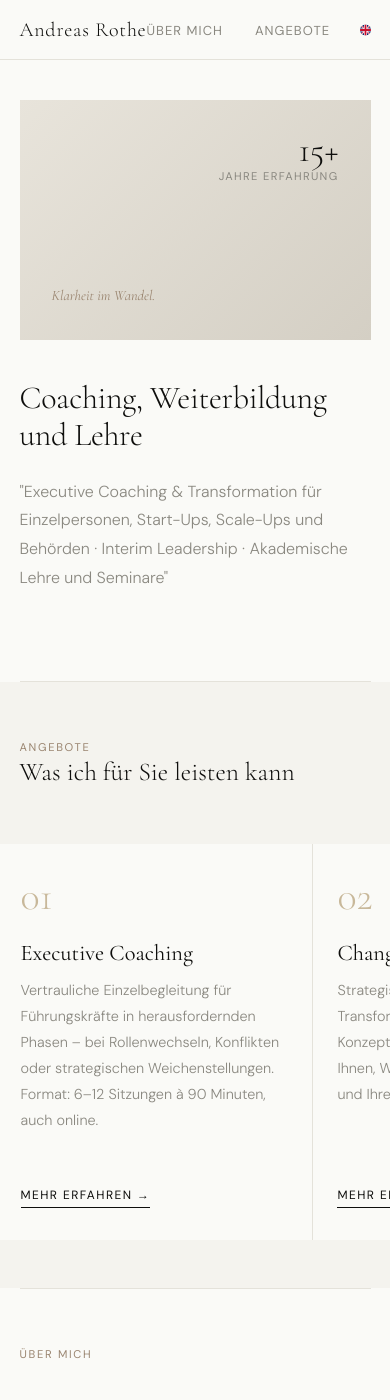
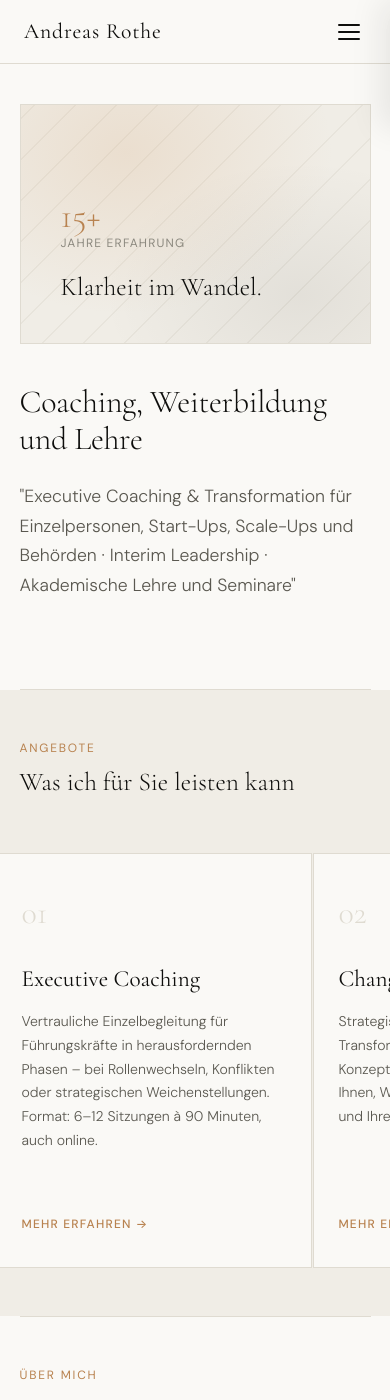
Before and after one commit to arothe161/andreasrothe, a Jekyll site: the page built from index.html, in a window 390 px wide and 1400 px high. Built offline with Jekyll 4.4.1, drawn with Linux system fonts in a browser that asks for light colours.

Commit message:
Responsive Navigation: Burger-Menü für mobile Ansichten (inkl. Flaggen-Toggle)

```diff
--- a/_includes/header.html
+++ b/_includes/header.html
@@ -1,5 +1,13 @@
 <nav id="global-nav">
   <a href="{{ page.lang == 'de' ? '/' : '/en/' | relative_url }}" class="nav-logo">Andreas Rothe</a>
+
+  <button class="nav-toggle" id="nav-toggle" aria-label="Menü öffnen" aria-expanded="false" aria-controls="nav-menu">
+    <span class="hamburger-bar"></span>
+    <span class="hamburger-bar"></span>
+    <span class="hamburger-bar"></span>
+  </button>
+
+  <div class="nav-menu" id="nav-menu">
     <ul class="nav-links">
       <li><a href="{{ (page.lang == 'de' ? '/#ueber-mich' : '/en/#ueber-mich') | relative_url }}">{{ site.data[page.lang].nav_about }}</a></li>
       <li><a href="{{ (page.lang == 'de' ? '/#angebote' : '/en/#angebote') | relative_url }}">{{ site.data[page.lang].nav_offers }}</a></li>
--- a/style.css
+++ b/style.css
@@ -2,20 +2,19 @@
 
 :root {
   --black: #0e0e0c;
-      --white: #fafaf7;
-      --stone: #f4f3ee;
-      --muted: #8a8880;
-      --accent: #c8b89a;
-      --accent-dark: #9a8570;
-      --border: #e4e2da;
+  --white: #faf9f6;
+  --stone: #f0ede6;
+  --border: #dfdbd1;
+  --accent: #d4a373;
+  --accent-dark: #b8824f;
+  --muted: #8c897f;
   --serif: 'Cormorant Garamond', Georgia, serif;
-      --sans: 'DM Sans', system-ui, sans-serif;
+  --sans: 'DM Sans', -apple-system, BlinkMacSystemFont, sans-serif;
   --nav-h: 72px;
 }
 
 html { scroll-behavior: smooth; }
 
-    /* Sicherheitsnetz gegen horizontales Scrollen */
 html, body {
   max-width: 100%;
   overflow-x: hidden;
@@ -25,8 +24,12 @@
   font-family: var(--sans);
   background: var(--white);
   color: var(--black);
-      font-size: 16px;
+  font-size: 1rem;
   line-height: 1.7;
+}
+
+body.nav-open {
+  overflow: hidden;
 }
 
 img, svg, video {
@@ -37,56 +40,123 @@
 /* ── NAV ── */
 nav {
   position: fixed; top: 0; left: 0; right: 0; z-index: 100;
-      height: var(--nav-h);
-      background: rgba(250, 250, 247, 0.92);
+  display: flex; justify-content: space-between; align-items: center;
+  padding: 0 4rem; height: var(--nav-h);
+  background: rgba(250,249,246,0.92);
   backdrop-filter: blur(12px);
   border-bottom: 1px solid var(--border);
-      display: flex; align-items: center; justify-content: space-between;
-      padding: 0 6vw;
 }
+
 .nav-logo {
   font-family: var(--serif);
-      font-size: 1.25rem;
-      font-weight: 300;
+  font-size: 1.35rem;
+  font-weight: 400;
   letter-spacing: 0.04em;
   color: var(--black);
   text-decoration: none;
   text-align: center;
   flex-shrink: 0;
+  z-index: 102;
 }
+
+.nav-menu {
+  display: flex;
+  align-items: center;
+  gap: 2.5rem;
+}
+
 .nav-links {
   display: flex;
-      gap: 2rem;
+  gap: 2.5rem;
   list-style: none;
-      overflow-x: auto;
-      -webkit-overflow-scrolling: touch;
-      scroll-behavior: smooth;
-      padding-right: 1rem;
 }
-    .nav-links::-webkit-scrollbar {
-      display: none;
-    }
-    .nav-links { -ms-overflow-style: none; scrollbar-width: none; }
+
 .nav-links a {
-      font-size: 0.8125rem;
-      font-weight: 400;
-      letter-spacing: 0.08em;
+  font-size: 0.8rem;
+  letter-spacing: 0.1em;
   text-transform: uppercase;
-      color: var(--muted);
+  color: var(--black);
   text-decoration: none;
   transition: color 0.2s;
-      white-space: nowrap;
-      flex-shrink: 0;
+  font-weight: 400;
 }
-    .nav-links a:hover { color: var(--black); }
+
+.nav-links a:hover { color: var(--accent-dark); }
+
+.lang-switch {
+  display: flex;
+  align-items: center;
+}
+
+.lang-icon-link {
+  display: inline-flex;
+  align-items: center;
+  justify-content: center;
+  transition: transform 0.2s ease, opacity 0.2s ease;
+  border-bottom: none !important;
+}
+
+.lang-icon-link:hover {
+  transform: scale(1.1);
+  opacity: 0.85;
+}
+
+.lang-flag-icon {
+  width: 22px;
+  height: 22px;
+  border-radius: 50%;
+  display: block;
+  box-shadow: 0 1px 3px rgba(0,0,0,0.15);
+}
+
+/* Hamburger Button */
+.nav-toggle {
+  display: none;
+  background: none;
+  border: none;
+  cursor: pointer;
+  padding: 0.5rem;
+  z-index: 102;
+  flex-direction: column;
+  justify-content: center;
+  gap: 5px;
+  width: 36px;
+  height: 36px;
+}
+
+.hamburger-bar {
+  display: block;
+  width: 22px;
+  height: 2px;
+  background: var(--black);
+  border-radius: 1px;
+  transition: transform 0.3s ease, opacity 0.3s ease;
+}
+
+.nav-toggle.active .hamburger-bar:nth-child(1) {
+  transform: translateY(7px) rotate(45deg);
+}
+.nav-toggle.active .hamburger-bar:nth-child(2) {
+  opacity: 0;
+}
+.nav-toggle.active .hamburger-bar:nth-child(3) {
+  transform: translateY(-7px) rotate(-45deg);
+}
 
 /* ── SECTIONS ── */
-    section { padding: 6rem 6vw; }
-    section:first-of-type { padding-top: calc(var(--nav-h) + 5rem); }
+section {
+  padding: 6rem 8vw;
+}
+
+.divider {
+  height: 1px;
+  background: var(--border);
+  margin: 0 8vw;
+}
 
 /* ── HERO ── */
 #hero {
-      min-height: 50svh;
+  min-height: 88vh;
   display: grid;
   grid-template-columns: 1fr 1fr;
   gap: 4rem;
@@ -99,7 +169,7 @@
   letter-spacing: 0.15em;
   text-transform: uppercase;
   color: var(--accent-dark);
-      margin-bottom: 1.5rem;
+  margin-bottom: 1.25rem;
   font-weight: 400;
 }
 .hero-title {
@@ -113,103 +183,78 @@
 }
 .hero-title em { font-style: italic; color: var(--accent-dark); }
 .hero-sub {
-      font-size: 1rem;
-      color: var(--muted);
+  font-size: 1.1rem;
+  color: #5a5850;
   font-weight: 300;
-      max-width: 40ch;
   margin-bottom: 2.5rem;
-      line-height: 1.8;
+  max-width: 480px;
 }
-    .btn-primary {
-      display: inline-block;
-      padding: 0.875rem 2rem;
-      background: var(--black);
-      color: var(--white);
-      font-family: var(--sans);
-      font-size: 0.8125rem;
-      font-weight: 400;
-      letter-spacing: 0.1em;
-      text-transform: uppercase;
-      text-decoration: none;
-      border: 1px solid var(--black);
-      transition: background 0.25s, color 0.25s;
-      margin-right: 1rem;
-    }
-    .btn-primary:hover { background: transparent; color: var(--black); }
-    .btn-ghost {
-      display: inline-block;
-      padding: 0.875rem 2rem;
-      background: transparent;
-      color: var(--black);
-      font-family: var(--sans);
-      font-size: 0.8125rem;
-      font-weight: 400;
-      letter-spacing: 0.1em;
-      text-transform: uppercase;
-      text-decoration: none;
-      border: 1px solid var(--black);
-      transition: background 0.25s, color 0.25s;
-      margin-top: 1rem;
-    }
-    .btn-ghost:hover { background: var(--black); color: var(--white); }
 .hero-image {
+  background: var(--stone);
+  border: 1px solid var(--border);
+  height: 480px;
+  display: flex;
+  flex-direction: column;
+  justify-content: flex-end;
+  padding: 2.5rem;
   position: relative;
-      height: 560px;
-      background: var(--stone);
   overflow: hidden;
 }
 .hero-image::before {
   content: '';
-      position: absolute; inset: 0;
-      background: linear-gradient(135deg, #e8e4db 0%, #d4cfc4 100%);
+  position: absolute;
+  top: 0; left: 0; right: 0; bottom: 0;
+  background-image:
+    radial-gradient(ellipse at 30% 20%, rgba(212,163,115,0.2) 0%, transparent 60%),
+    radial-gradient(ellipse at 80% 80%, rgba(14,14,12,0.06) 0%, transparent 50%),
+    repeating-linear-gradient(
+      -45deg,
+      transparent,
+      transparent 28px,
+      rgba(223,219,209,0.5) 28px,
+      rgba(223,219,209,0.5) 29px
+    );
+  pointer-events: none;
 }
 .hero-image-label {
-      position: absolute;
-      bottom: 2rem; left: 2rem;
+  position: relative;
   font-family: var(--serif);
-      font-size: 0.9rem;
-      font-style: italic;
-      color: var(--accent-dark);
+  font-size: 1.6rem;
+  font-weight: 300;
+  color: var(--black);
+  line-height: 1.3;
 }
 .hero-stat {
-      position: absolute;
-      top: 2rem; right: 2rem;
-      text-align: right;
+  position: relative;
+  margin-bottom: 1rem;
 }
 .hero-stat-num {
   font-family: var(--serif);
   font-size: 3rem;
   font-weight: 300;
+  color: var(--accent-dark);
   line-height: 1;
-      color: var(--black);
 }
 .hero-stat-label {
-      font-size: 0.7rem;
-      letter-spacing: 0.12em;
+  font-size: 0.75rem;
+  letter-spacing: 0.1em;
   text-transform: uppercase;
   color: var(--muted);
-    }
-
-    /* ── DIVIDER ── */
-    .divider {
-      height: 1px;
-      background: var(--border);
-      margin: 0 6vw;
 }
 
 /* ── ÜBER MICH ── */
 #ueber-mich {
   display: grid;
-      grid-template-columns: 1fr 2fr;
-      gap: 5rem;
+  grid-template-columns: 280px 1fr;
+  gap: 4rem;
   align-items: start;
 }
 .section-label {
-      font-size: 0.7rem;
+  font-size: 0.75rem;
   letter-spacing: 0.15em;
   text-transform: uppercase;
   color: var(--accent-dark);
-      padding-top: 0.5rem;
+  margin-bottom: 0.5rem;
   font-weight: 400;
 }
 .section-title {
@@ -224,127 +269,145 @@
 .about-body p {
   color: #4a4944;
   font-weight: 300;
-      margin-bottom: 1.2rem;
-      font-size: 1.0rem;
+  margin-bottom: 1.25rem;
+  max-width: 620px;
 }
 .about-credentials {
+  margin-top: 2.5rem;
   display: grid;
   grid-template-columns: 1fr 1fr;
-      gap: 1rem;
-      margin-top: 2.5rem;
+  gap: 1.5rem;
+  max-width: 620px;
 }
 .credential {
-      padding: 1.25rem;
-      border: 1px solid var(--border);
-      background: var(--stone);
+  border-left: 2px solid var(--accent);
+  padding-left: 1rem;
 }
 .credential-title {
-      font-size: 0.7rem;
-      letter-spacing: 0.12em;
+  font-size: 0.75rem;
+  letter-spacing: 0.1em;
   text-transform: uppercase;
-      color: var(--accent-dark);
-      margin-bottom: 0.4rem;
-      font-weight: 400;
+  color: var(--muted);
+  margin-bottom: 0.25rem;
 }
 .credential-text {
-      font-family: var(--serif);
-      font-size: 1rem;
-      color: var(--black);
+  font-size: 0.9rem;
   font-weight: 400;
 }
 
 /* ── ANGEBOTE ── */
-    #angebote { background: var(--stone); }
-    .angebote-header { margin-bottom: 3.5rem; }
+#angebote {
+  background: var(--stone);
+}
+.angebote-header {
+  margin-bottom: 3.5rem;
+}
 .angebote-grid {
   display: grid;
   grid-template-columns: repeat(3, 1fr);
-      gap: 1.5px;
-      background: var(--border);
+  gap: 1.5rem;
 }
 .angebot-card {
   background: var(--white);
+  border: 1px solid var(--border);
   padding: 2.5rem 2rem;
   display: flex;
   flex-direction: column;
+  justify-content: space-between;
+  transition: transform 0.2s, box-shadow 0.2s;
+}
+.angebot-card:hover {
+  transform: translateY(-3px);
+  box-shadow: 0 12px 32px rgba(14,14,12,0.06);
 }
 .angebot-num {
   font-family: var(--serif);
-      font-size: 2.5rem;
+  font-size: 2rem;
+  color: var(--border);
   font-weight: 300;
-      color: var(--accent);
-      line-height: 1;
   margin-bottom: 1.5rem;
 }
 .angebot-title {
   font-family: var(--serif);
-      font-size: 1.4rem;
+  font-size: 1.45rem;
   font-weight: 400;
-      margin-bottom: 0.75rem;
-      line-height: 1.2;
+  margin-bottom: 1rem;
+  line-height: 1.25;
 }
 .angebot-desc {
-      font-size: 0.9rem;
-      color: var(--muted);
+  font-size: 0.88rem;
+  color: #5a5850;
   font-weight: 300;
-      line-height: 1.8;
-      flex: 1;
-      margin-bottom: 1.5rem;
+  line-height: 1.7;
+  margin-bottom: 2rem;
+  flex-grow: 1;
 }
 .angebot-link {
   font-size: 0.75rem;
-      letter-spacing: 0.12em;
+  letter-spacing: 0.1em;
   text-transform: uppercase;
-      color: var(--black);
+  color: var(--accent-dark);
   text-decoration: none;
-      border-bottom: 1px solid var(--black);
-      padding-bottom: 2px;
-      align-self: flex-start;
-      transition: color 0.2s, border-color 0.2s;
+  display: flex;
+  align-items: center;
+  gap: 0.5rem;
+  font-weight: 500;
 }
-    .angebot-link:hover { color: var(--accent-dark); border-color: var(--accent-dark); }
 
 /* ── TESTIMONIALS ── */
-    #testimonials {}
-    .testi-header { margin-bottom: 3.5rem; }
+#testimonials {
+  padding-bottom: 8rem;
+}
+.testi-header {
+  margin-bottom: 3.5rem;
+}
 .testi-grid {
   display: grid;
-      grid-template-columns: repeat(2, 1fr);
+  grid-template-columns: 1fr 1fr;
   gap: 2rem;
 }
 .testi-card {
-      padding: 2.5rem;
-      border: 1px solid var(--border);
+  border-left: 2px solid var(--accent);
+  padding: 2rem 2.5rem;
+  background: var(--stone);
 }
 .testi-quote {
   font-family: var(--serif);
-      font-size: 1.15rem;
+  font-size: 1.35rem;
+  font-style: italic;
+  line-height: 1.5;
+  color: var(--black);
+  margin-bottom: 1.5rem;
   font-weight: 300;
-      font-style: italic;
-      line-height: 1.7;
-      color: #2a2a28;
-      margin-bottom: 1.5rem;
 }
 .testi-author {
-      font-size: 0.75rem;
-      letter-spacing: 0.1em;
+  font-size: 0.8rem;
+  letter-spacing: 0.08em;
   text-transform: uppercase;
   color: var(--muted);
   font-weight: 400;
 }
 .testi-author span {
   display: block;
-      color: var(--accent-dark);
+  font-size: 0.75rem;
+  text-transform: none;
+  letter-spacing: 0;
+  color: #8c897f;
   margin-top: 0.2rem;
+  font-style: normal;
 }
 
 /* ── KONTAKT ── */
-    #kontakt { background: var(--black); color: var(--white); }
+#kontakt {
+  background: var(--black);
+  color: var(--white);
+  padding: 6rem 8vw 7rem;
+}
 #kontakt .section-label { color: var(--accent); }
 #kontakt .section-title { color: var(--white); }
 .kontakt-inner {
   display: grid;
-      grid-template-columns: 1fr 1fr;
+  grid-template-columns: 1fr 1.2fr;
   gap: 5rem;
   align-items: start;
 }
@@ -352,12 +415,11 @@
 .kontakt-text p {
   color: #a09e98;
   font-weight: 300;
-      margin-bottom: 1rem;
+  margin-bottom: 2rem;
 }
-    .kontakt-info { margin-top: 2rem; }
+.kontakt-info { margin-top: 2.5rem; }
 .kontakt-info-item {
   display: flex;
-      gap: 1rem;
   align-items: baseline;
   margin-bottom: 1rem;
   font-size: 0.9rem;
@@ -368,8 +430,6 @@
   letter-spacing: 0.12em;
   text-transform: uppercase;
   color: var(--accent);
-      white-space: nowrap;
-      font-weight: 400;
   min-width: 6rem;
 }
 .kontakt-info-val { color: #d0cec8; }
@@ -377,12 +437,11 @@
 .form-row { margin-bottom: 1.25rem; }
 .form-label {
   display: block;
-      font-size: 0.7rem;
-      letter-spacing: 0.12em;
+  font-size: 0.72rem;
+  letter-spacing: 0.1em;
   text-transform: uppercase;
-      color: var(--accent);
-      margin-bottom: 0.5rem;
-      font-weight: 400;
+  color: #a09e98;
+  margin-bottom: 0.4rem;
 }
 .form-input, .form-select, .form-textarea {
   width: 100%;
@@ -400,31 +459,33 @@
 .form-input:focus, .form-select:focus, .form-textarea:focus {
   border-color: var(--accent);
 }
-    .form-input::placeholder, .form-textarea::placeholder { color: rgba(255,255,255,0.3); }
-    .form-select option { background: #1a1a18; color: var(--white); }
-    .form-textarea { resize: vertical; min-height: 120px; }
+.form-select option {
+  background: #1a1a18;
+  color: var(--white);
+}
+.form-textarea { height: 110px; resize: vertical; }
+
 .btn-submit {
-      width: 100%;
-      padding: 1rem;
+  display: inline-block;
   background: var(--accent);
   color: var(--black);
+  padding: 0.9rem 2.2rem;
+  font-family: var(--sans);
+  font-size: 0.78rem;
+  letter-spacing: 0.12em;
+  text-transform: uppercase;
+  font-weight: 500;
   border: none;
-      font-family: var(--sans);
-      font-size: 0.8125rem;
-      font-weight: 500;
-      letter-spacing: 0.1em;
-      text-transform: uppercase;
   cursor: pointer;
   transition: background 0.2s;
   margin-top: 0.5rem;
 }
-    .btn-submit:hover { background: #b8a88a; }
+.btn-submit:hover { background: #e0b080; }
 
 /* ── FOOTER ── */
 footer {
-      padding: 2rem 6vw;
-      border-top: 1px solid rgba(255,255,255,0.1);
-      background: var(--black);
+  background: #080807;
+  padding: 2rem 8vw;
   display: flex;
   justify-content: space-between;
   align-items: center;
@@ -436,22 +497,8 @@
 footer a { color: inherit; text-decoration: none; }
 footer a:hover { color: var(--accent); }
 
-    /* ── PAGE NAVIGATION (multi-page feel) ── */
-    .page { display: none; }
-    .page.active { display: block; }
-
-    /* ── ANIMATIONS ── */
-    @keyframes fadeUp {
-      from { opacity: 0; transform: translateY(24px); }
-      to { opacity: 1; transform: translateY(0); }
-    }
-    .fade-up { animation: fadeUp 0.7s ease both; }
-    .fade-up-2 { animation: fadeUp 0.7s 0.15s ease both; }
-    .fade-up-3 { animation: fadeUp 0.7s 0.3s ease both; }
-    .fade-up-4 { animation: fadeUp 0.7s 0.45s ease both; }
-
 /* ── PAGES: IMPRESSUM & DATENSCHUTZ ── */
-    main {
+.page-container {
   max-width: 680px;
   margin: 0 auto;
   padding: calc(var(--nav-h) + 5rem) 6vw 6rem;
@@ -466,7 +513,7 @@
   font-weight: 400;
 }
 
-    main h1 {
+.page-container h1 {
   font-family: var(--serif);
   font-size: 2.8rem;
   font-weight: 300;
@@ -474,7 +521,7 @@
   margin-bottom: 3rem;
 }
 
-    main h2 {
+.page-container h2 {
   font-family: var(--serif);
   font-size: 1.4rem;
   font-weight: 400;
@@ -483,7 +530,7 @@
   color: var(--black);
 }
 
-    main h3 {
+.page-container h3 {
   font-family: var(--sans);
   font-size: 0.9rem;
   font-weight: 500;
@@ -494,33 +541,33 @@
   margin-bottom: 0.5rem;
 }
 
-    main p {
+.page-container p {
   color: #4a4944;
   font-weight: 300;
   margin-bottom: 0.75rem;
 }
 
-    main ul {
+.page-container ul {
   color: #4a4944;
   font-weight: 300;
   margin: 0.5rem 0 0.75rem 1.5rem;
 }
 
-    main ul li {
+.page-container ul li {
   margin-bottom: 0.3rem;
 }
 
-    main a {
+.page-container a {
   color: var(--accent-dark);
   text-decoration: none;
   border-bottom: 1px solid var(--border);
 }
 
-    main a:hover {
+.page-container a:hover {
   border-color: var(--accent-dark);
 }
 
-    main .divider {
+.page-container .divider {
   height: 1px;
   background: var(--border);
   margin: 2.5rem 0;
@@ -540,6 +587,63 @@
    RESPONSIVE — Tablet / Mobile
    ══════════════════════════════════════════ */
 @media (max-width: 900px) {
+  nav {
+    padding: 0 1.5rem;
+  }
+
+  .nav-toggle {
+    display: flex;
+  }
+
+  .nav-menu {
+    position: fixed;
+    top: 0;
+    right: 0;
+    bottom: 0;
+    width: 100%;
+    max-width: 320px;
+    background: var(--white);
+    flex-direction: column;
+    justify-content: center;
+    align-items: center;
+    gap: 2.5rem;
+    padding: 5rem 2rem 3rem;
+    border-left: 1px solid var(--border);
+    box-shadow: -10px 0 30px rgba(0,0,0,0.08);
+    transform: translateX(100%);
+    transition: transform 0.35s cubic-bezier(0.16, 1, 0.3, 1);
+    z-index: 101;
+  }
+
+  .nav-menu.open {
+    transform: translateX(0);
+  }
+
+  .nav-links {
+    flex-direction: column;
+    align-items: center;
+    gap: 1.8rem;
+    text-align: center;
+  }
+
+  .nav-links a {
+    font-size: 1.1rem;
+    letter-spacing: 0.12em;
+  }
+
+  .lang-switch {
+    margin-top: 1rem;
+    padding-top: 1.5rem;
+    border-top: 1px solid var(--border);
+    width: 100%;
+    justify-content: center;
+  }
+
+  .lang-flag-icon {
+    width: 28px;
+    height: 28px;
+  }
+
   section { padding: 4rem 6vw; }
   section:first-of-type { padding-top: calc(var(--nav-h) + 3rem); }
 
@@ -555,7 +659,6 @@
   #ueber-mich { grid-template-columns: 1fr; gap: 2rem; }
   .about-credentials { grid-template-columns: 1fr 1fr; }
 
-      /* Angebote-Grid wird zum horizontal scrollbaren Karussell */
   .angebote-grid {
     display: flex;
     overflow-x: auto;
@@ -573,33 +676,27 @@
   }
 
   .testi-grid { grid-template-columns: 1fr; gap: 1.5rem; }
-
   .kontakt-inner { grid-template-columns: 1fr; gap: 3rem; }
 }
 
 @media (max-width: 600px) {
-      :root { --nav-h: 60px; }
+  :root { --nav-h: 64px; }
   section { padding: 3rem 5vw; }
   .divider { margin: 0 5vw; }
-
-      nav { padding: 0 5vw; }
 
   .hero-title { font-size: clamp(2rem, 8vw, 2.6rem); }
   .hero-image { height: 240px; }
   .hero-stat-num { font-size: 2.2rem; }
 
   .section-title { font-size: clamp(1.6rem, 6vw, 2.2rem); }
-
   .about-credentials { grid-template-columns: 1fr; }
 
   .angebot-card { flex-basis: 90%; padding: 2rem 1.5rem; }
-
   .testi-card { padding: 1.75rem; }
 
-      main { padding: calc(var(--nav-h) + 3rem) 5vw 4rem; }
-      main h1 { font-size: 2.1rem; }
+  .page-container { padding: calc(var(--nav-h) + 3rem) 5vw 4rem; }
+  .page-container h1 { font-size: 2.1rem; }
 
   .kontakt-info-item { flex-wrap: wrap; }
-
   footer { flex-direction: column; align-items: flex-start; gap: 0.5rem; padding: 1.5rem 5vw; }
 }
```
Also changed, not shown: other parts of _includes/header.html (+28 -0 lines). Lines whose indentation alone changed are shown as unchanged.
